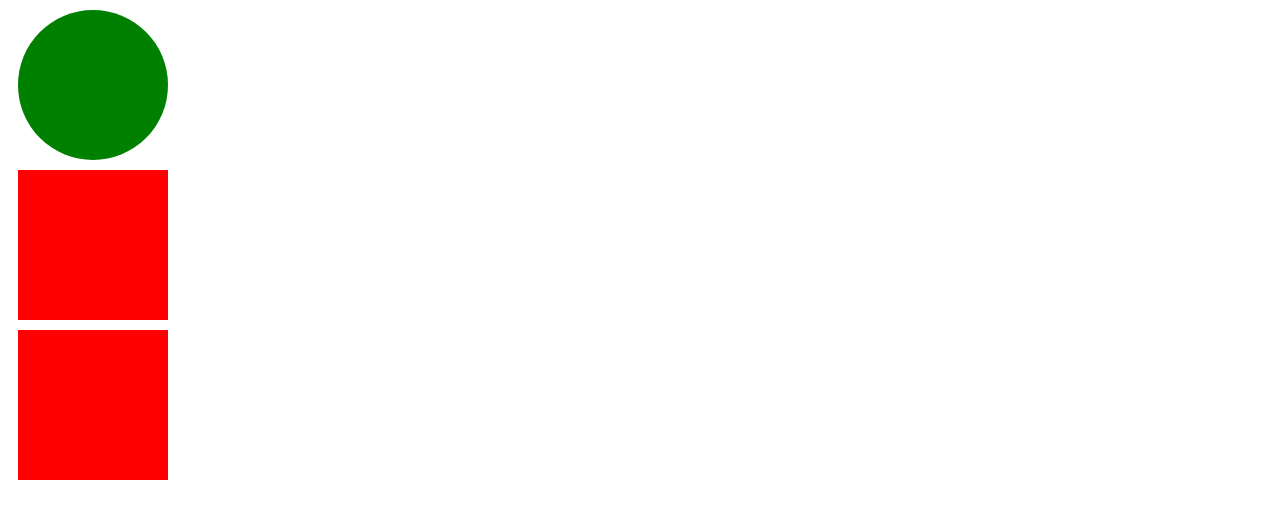
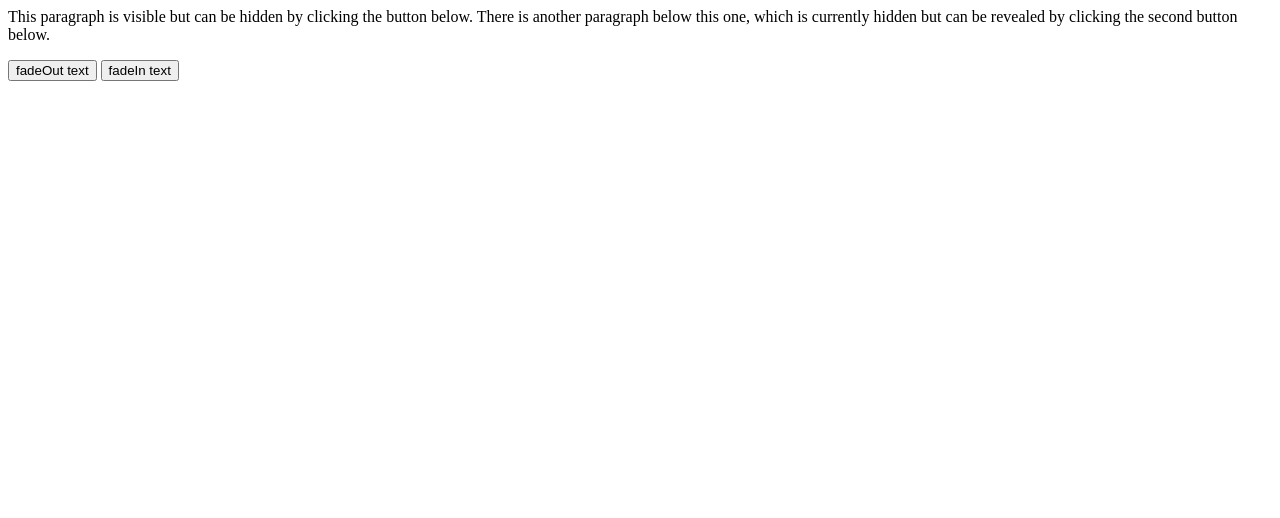
Before and after one commit to rayGreycloud/jQuery-practice, a plain HTML site: page jquery.html in a window 1280 px wide. Drawn offline with Linux system fonts and the light colour scheme.

Commit message:
129 fading content pt2

```diff
--- a/jquery.html
+++ b/jquery.html
@@ -4,42 +4,35 @@
     <script src="jquery.min.js"></script>
 
     <style type="text/css">
-
-      #circle {
-        width: 150px;
-        height: 150px;
-        border-radius: 50%;
-        background-color: green;
-        margin: 10px;
+      #p2 {
+        display: none;
       }
 
-      .square {
-        width: 150px;
-        height: 150px;
-        background-color: red;
-        margin: 10px;
-      }
     </style>
   </head>
 
   <body>
 
-    <div id="circle"></div>
+    <p id="p1">This paragraph is visible but can be hidden by clicking the button below. There is another paragraph below this one, which is currently hidden but can be revealed by clicking the second button below.</p>
+    <button id="fadeOut">fadeOut text</button>
 
-    <div class="square"></div>
+    <p id="p2">Lorem ipsum dolor sit amet, consectetur adipiscing elit. Maecenas sed semper tortor. Nam nec nunc vel neque tincidunt varius.</p>
 
-    <div class="square"></div>
+    <button id="fadeIn">fadeIn text</button>
 
     <script type="text/javascript">
 
-      $("div").click(function() {
+      $("#fadeOut").click(function() {
 
-        $(this).fadeOut("slow", function() {
-          alert("FadeOut has finished.");
-        });
+        $("#p1").fadeOut("slow");
 
       });
 
+      $("#fadeIn").click(function() {
+
+        $("#p2").fadeIn("slow");
+
+      });
 
     </script>
   </body>
```
